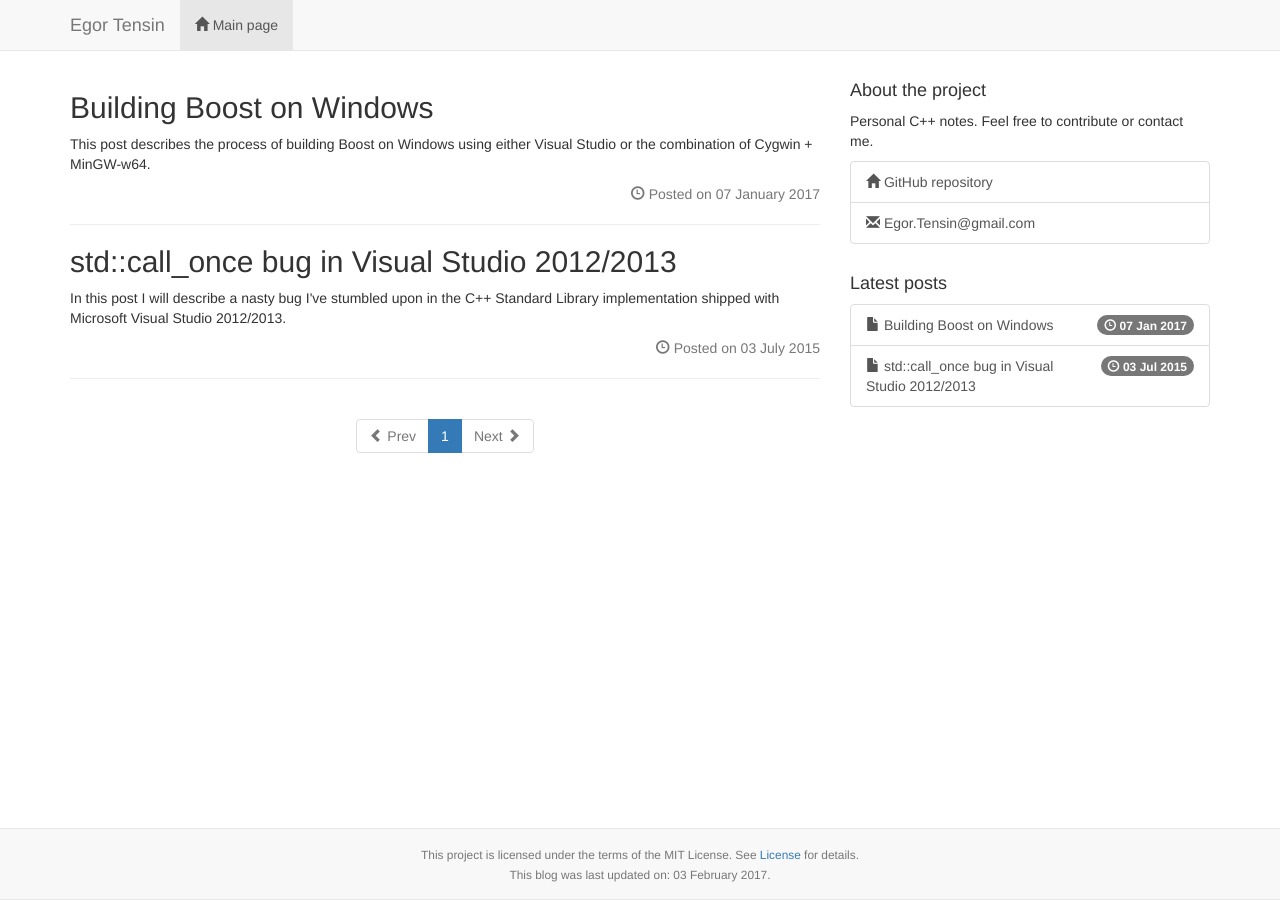
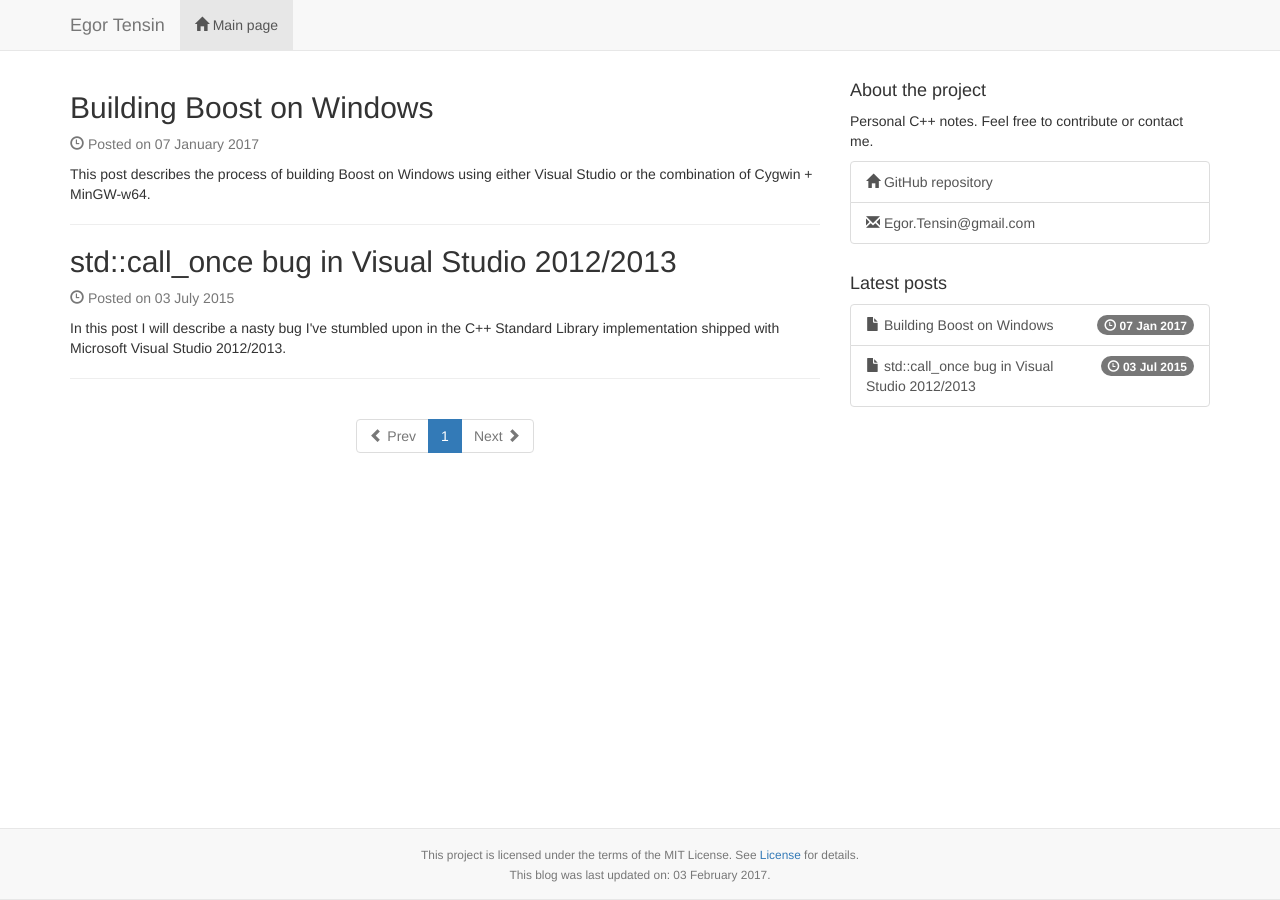
Before and after one commit to egor-tensin/jekyll-theme, a Jekyll site: the page built from index.html, in a window 1280 px wide. Built offline with Jekyll 4.4.1, drawn with Linux system fonts in a browser that asks for light colours; the list of posts is cut into pages by our own code.

Commit message:
update post list layout

```diff
--- a/index.html
+++ b/index.html
@@ -11,8 +11,8 @@ navbar_link: <span class="glyphicon glyphicon-home"></span>&nbsp;Main page
 {% else %}
   {% for post in paginator.posts %}
     <h2><a href="{{ site.baseurl }}{{ post.url }}">{{ post.title }}</a></h2>
+    <p class="text-muted"><span class="glyphicon glyphicon-time"></span> Posted on {{ post.date | date_to_long_string }}</p>
     <p>{{ post.excerpt }}</p>
-    <p class="text-muted" style="text-align: right;"><span class="glyphicon glyphicon-time"></span> Posted on {{ post.date | date_to_long_string }}</p>
     <hr/>
   {% endfor %}
   <div class="text-center">
```
